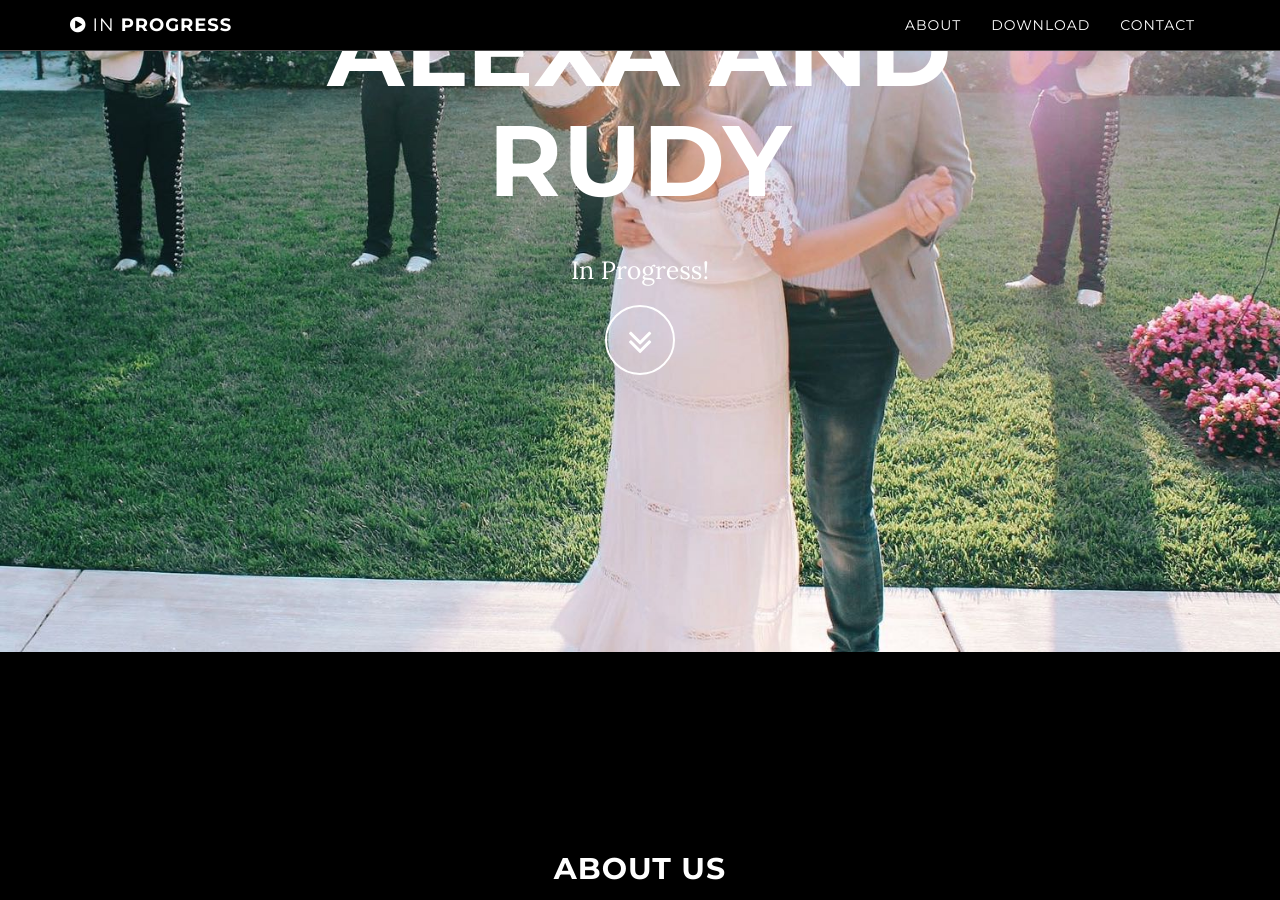
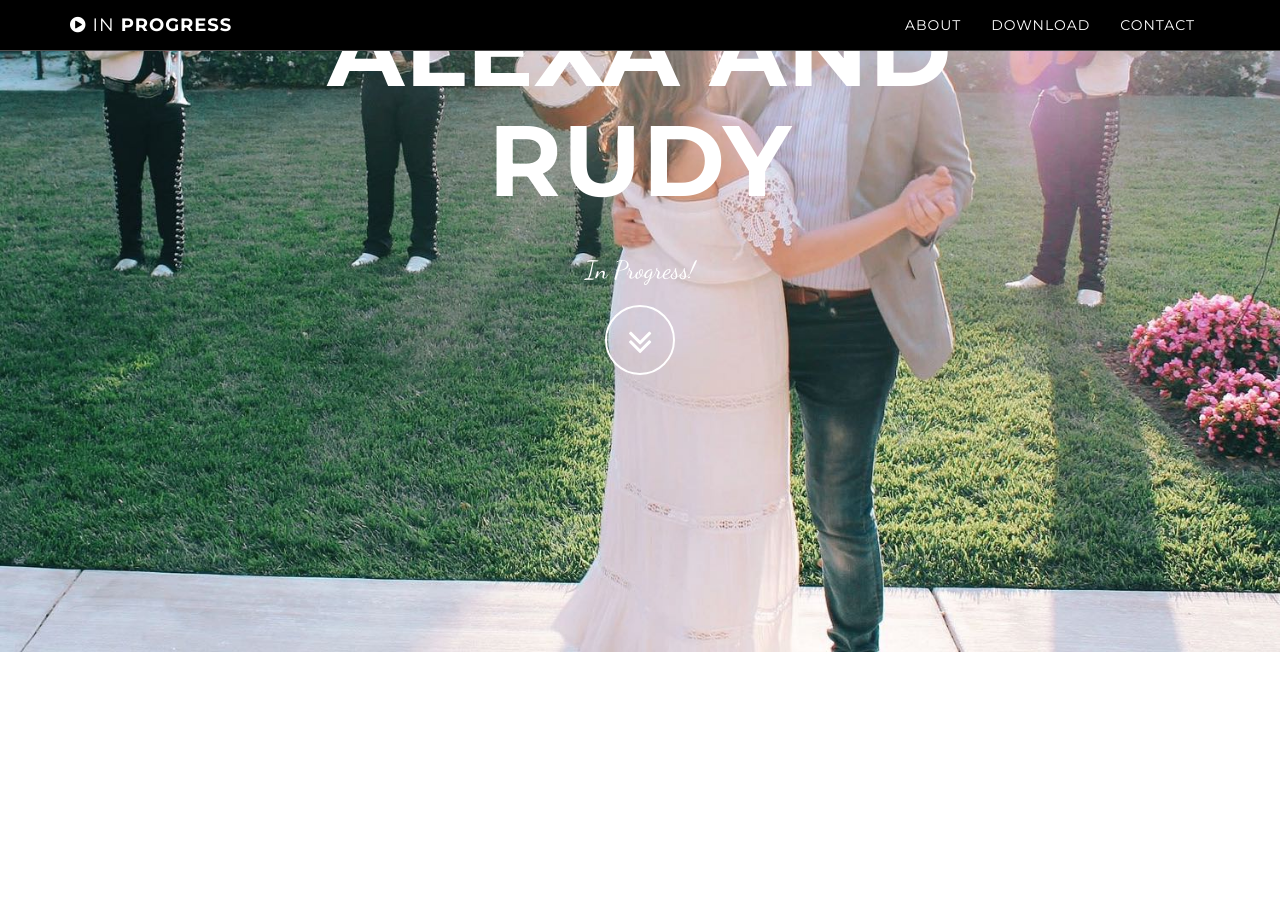
Before and after one commit to gutzrodolfo/arwedding.love, a Jekyll site: the page built from index.html, in a window 1280 px wide and 900 px high, scrolled down 248 px. Built offline with Jekyll 4.4.1, drawn with Linux system fonts in a browser that asks for light colours.

```diff
--- a/_includes/css/grayscale.css
+++ b/_includes/css/grayscale.css
@@ -7,9 +7,9 @@
 body {
     width: 100%;
     height: 100%;
-    font-family: Lora,"Helvetica Neue",Helvetica,Arial,sans-serif;
+    font-family: 'Dancing Script', cursive;
     color: #fff;
-    background-color: {{ site.color.primary-dark }};
+    background-color: {{ site.color.primary-light }};
 }
 
 html {
--- a/_includes/head.html
+++ b/_includes/head.html
@@ -13,6 +13,7 @@
     <link rel="stylesheet" href="{{ "/css/font-awesome/css/font-awesome.min.css" | prepend: site.baseurl }}">
     <link href="//fonts.googleapis.com/css?family=Lora:400,700,400italic,700italic" rel="stylesheet" type="text/css">
     <link href="//fonts.googleapis.com/css?family=Montserrat:400,700" rel="stylesheet" type="text/css">
+    <link href="https://fonts.googleapis.com/css?family=Dancing+Script" rel="stylesheet">
 
     <!-- HTML5 Shim and Respond.js IE8 support of HTML5 elements and media queries -->
     <!-- WARNING: Respond.js doesn't work if you view the page via file:// -->
```
